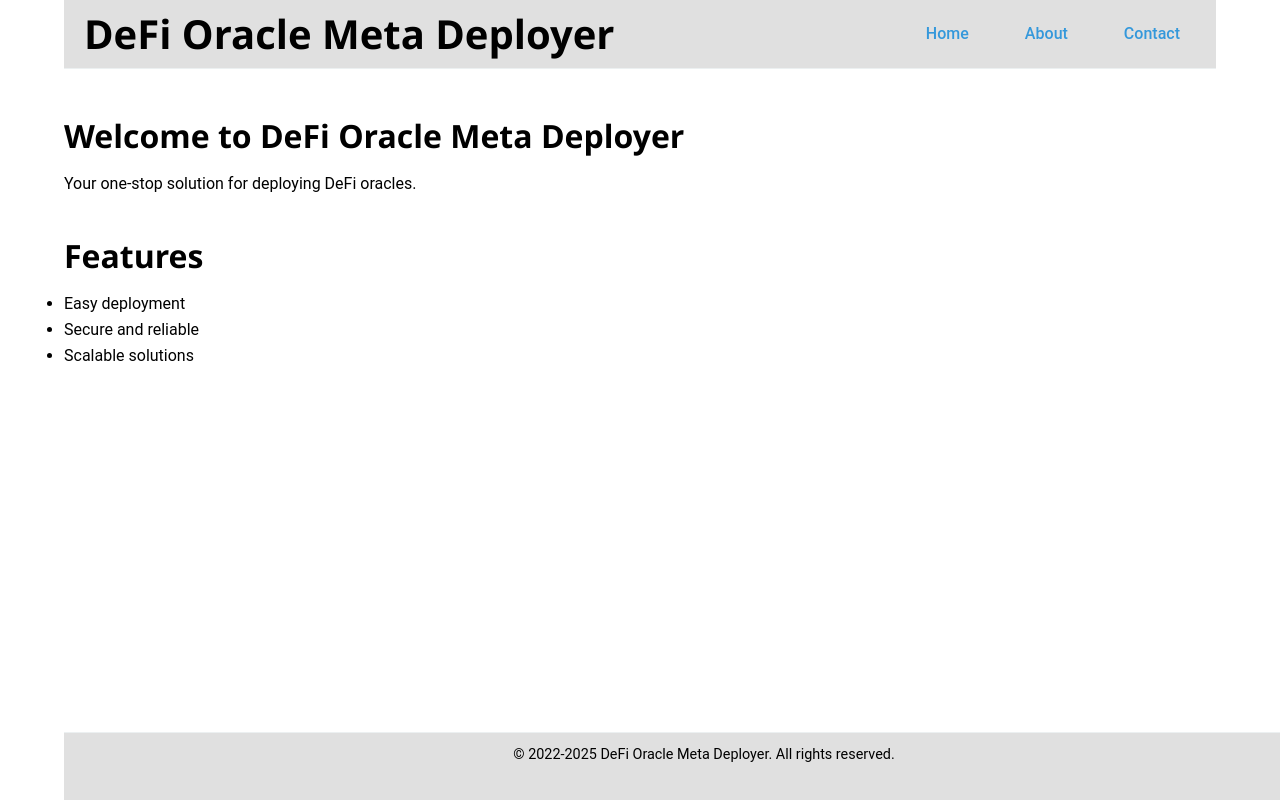
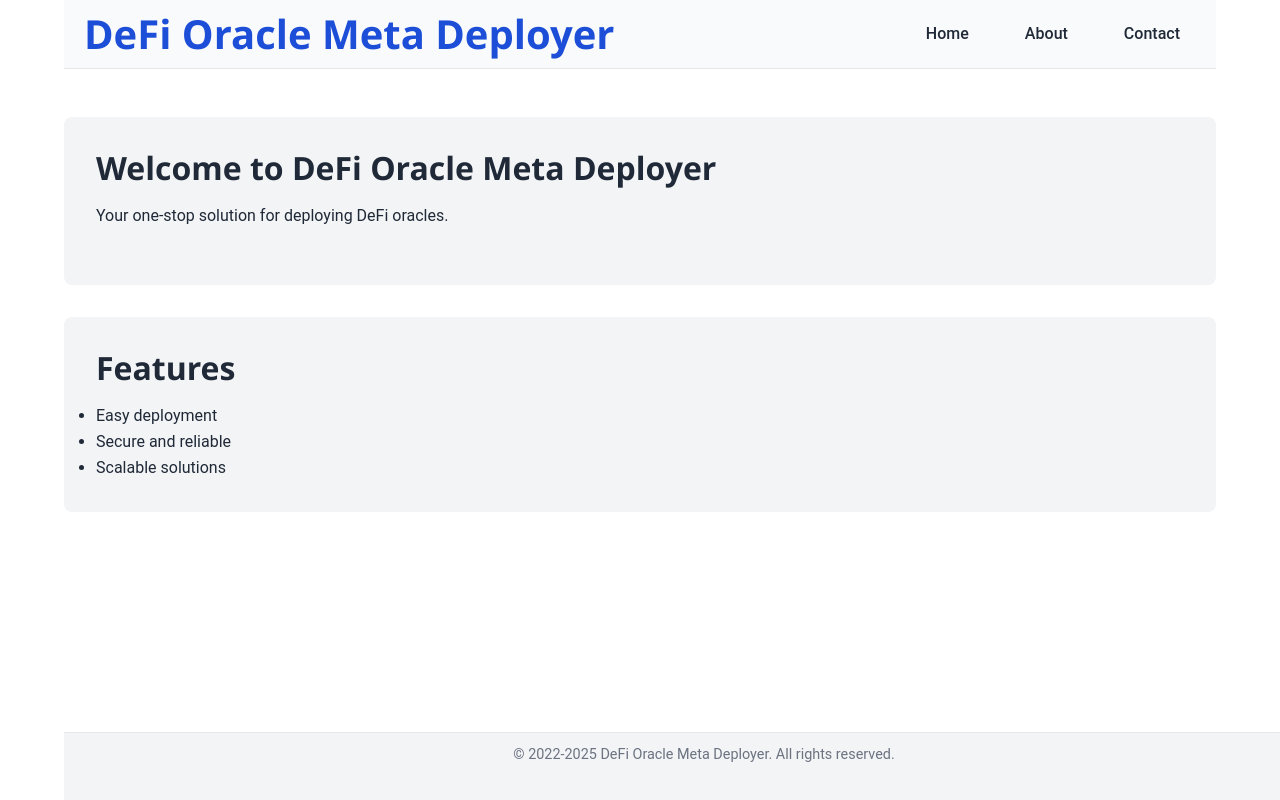
Before and after one commit to Defi-Oracle-Tooling/defi_oracle_meta_deployer, a Flask app: page / in a window 1280 px wide. Run offline with Flask 2, Linux system fonts and the light colour scheme; parts of the project's set-up code (start-up, migrations or seed data) failed here and were passed over.

Commit message:
Refactor day.css to implement a comprehensive light mode theme with a complete color palette and enhanced UI elements for improved styling and user experience

```diff
--- a/static/css/day.css
+++ b/static/css/day.css
@@ -1,10 +1,316 @@
-/* day.css - Day theme */
-body {
-    background-color: #fff;
-    color: #000;
+/* Light Mode Theme */
+:root {
+  /* Color Palette */
+  --primary-color: #2563eb; /* Blue */
+  --primary-light: #dbeafe;
+  --primary-dark: #1d4ed8;
+  --secondary-color: #10b981; /* Green */
+  --secondary-light: #d1fae5;
+  --secondary-dark: #059669;
+  --accent-color: #f59e0b; /* Amber */
+  --accent-light: #fef3c7;
+  --accent-dark: #d97706;
+
+  /* Neutral Colors */
+  --text-color: #1f2937;
+  --text-muted: #6b7280;
+  --background-color: #ffffff;
+  --background-alt: #f3f4f6;
+  --border-color: #e5e7eb;
+
+  /* UI Elements */
+  --card-bg: #ffffff;
+  --header-bg: #f9fafb;
+  --footer-bg: #f3f4f6;
+  --nav-hover: #dbeafe;
+
+  /* Shadow */
+  --box-shadow: 0 1px 3px rgba(0, 0, 0, 0.1), 0 1px 2px rgba(0, 0, 0, 0.06);
+  --box-shadow-lg: 0 10px 15px -3px rgba(0, 0, 0, 0.1), 0 4px 6px -2px rgba(0, 0, 0, 0.05);
+
+  /* Other Variables */
+  --success-color: #059669;
+  --error-color: #dc2626;
+  --warning-color: #d97706;
+  --info-color: #2563eb;
 }
 
-header, footer {
-    background-color: #e0e0e0;
-    color: #000;
+/* Base Overrides */
+body {
+  background-color: var(--background-color);
+  color: var(--text-color);
 }
+
+/* Header & Navigation */
+header {
+  background-color: var(--header-bg);
+  border-bottom: 1px solid var(--border-color);
+}
+
+header h1 {
+  color: var(--primary-dark);
+}
+
+nav a {
+  color: var(--text-color);
+}
+
+nav a:hover, nav a:focus {
+  background-color: var(--nav-hover);
+  color: var(--primary-dark);
+}
+
+/* Cards & Sections */
+.card {
+  background-color: var(--card-bg);
+  border: 1px solid var(--border-color);
+  box-shadow: var(--box-shadow);
+}
+
+section {
+  background-color: var(--background-alt);
+  border-radius: 8px;
+  padding: 2rem;
+  margin-bottom: 2rem;
+}
+
+/* Buttons */
+.btn {
+  background-color: var(--primary-color);
+  color: white;
+}
+
+.btn:hover {
+  background-color: var(--primary-dark);
+  box-shadow: var(--box-shadow-lg);
+}
+
+.btn-secondary {
+  background-color: var(--secondary-color);
+}
+
+.btn-secondary:hover {
+  background-color: var(--secondary-dark);
+}
+
+.btn-accent {
+  background-color: var(--accent-color);
+}
+
+.btn-accent:hover {
+  background-color: var(--accent-dark);
+}
+
+.btn-outline {
+  background-color: transparent;
+  border: 2px solid var(--primary-color);
+  color: var(--primary-color);
+}
+
+.btn-outline:hover {
+  background-color: var(--primary-light);
+}
+
+/* Links */
+a {
+  color: var(--primary-color);
+}
+
+a:hover, a:focus {
+  color: var(--primary-dark);
+}
+
+/* Footer */
+footer {
+  background-color: var(--footer-bg);
+  color: var(--text-muted);
+  border-top: 1px solid var(--border-color);
+}
+
+/* Form Elements */
+input, select, textarea {
+  border: 1px solid var(--border-color);
+  background-color: var(--background-color);
+  color: var(--text-color);
+  padding: 0.75rem 1rem;
+  border-radius: 4px;
+}
+
+input:focus, select:focus, textarea:focus {
+  border-color: var(--primary-color);
+  box-shadow: 0 0 0 3px var(--primary-light);
+  outline: none;
+}
+
+/* Tables */
+table {
+  width: 100%;
+  border-collapse: separate;
+  border-spacing: 0;
+  margin-bottom: 1.5rem;
+}
+
+th, td {
+  padding: 0.75rem 1rem;
+  text-align: left;
+  border-bottom: 1px solid var(--border-color);
+}
+
+th {
+  background-color: var(--background-alt);
+  font-weight: 600;
+  color: var(--text-color);
+}
+
+tr:hover {
+  background-color: var(--primary-light);
+}
+
+/* Alerts and Messages */
+.alert {
+  padding: 1rem;
+  border-radius: 4px;
+  margin-bottom: 1rem;
+  border-left: 4px solid transparent;
+}
+
+.alert-info {
+  background-color: var(--primary-light);
+  border-left-color: var(--info-color);
+  color: var(--info-color);
+}
+
+.alert-success {
+  background-color: var(--secondary-light);
+  border-left-color: var(--success-color);
+  color: var(--success-color);
+}
+
+.alert-warning {
+  background-color: var(--accent-light);
+  border-left-color: var(--warning-color);
+  color: var(--warning-color);
+}
+
+.alert-error {
+  background-color: #fee2e2;
+  border-left-color: var(--error-color);
+  color: var(--error-color);
+}
+
+/* Code blocks */
+code {
+  font-family: 'Courier New', monospace;
+  background: var(--background-alt);
+  padding: 0.2rem 0.4rem;
+  border-radius: 3px;
+  font-size: 0.9em;
+  color: var(--primary-dark);
+}
+
+pre {
+  background: var(--background-alt);
+  padding: 1rem;
+  border-radius: 4px;
+  overflow-x: auto;
+  border: 1px solid var(--border-color);
+  margin-bottom: 1.5rem;
+}
+
+pre code {
+  background: transparent;
+  padding: 0;
+  color: var(--text-color);
+}
+
+/* Additional UI Elements */
+.badge {
+  display: inline-block;
+  padding: 0.25rem 0.5rem;
+  font-size: 0.75rem;
+  font-weight: 600;
+  border-radius: 9999px;
+  background-color: var(--primary-light);
+  color: var(--primary-dark);
+}
+
+.badge-secondary {
+  background-color: var(--secondary-light);
+  color: var(--secondary-dark);
+}
+
+.badge-accent {
+  background-color: var(--accent-light);
+  color: var(--accent-dark);
+}
+
+/* Tooltips */
+.tooltip {
+  position: relative;
+  display: inline-block;
+  cursor: help;
+}
+
+.tooltip:hover::before {
+  content: attr(data-tooltip);
+  position: absolute;
+  bottom: 100%;
+  left: 50%;
+  transform: translateX(-50%);
+  padding: 0.5rem;
+  background-color: var(--text-color);
+  color: white;
+  border-radius: 4px;
+  font-size: 0.875rem;
+  white-space: nowrap;
+  z-index: 1;
+}
+
+/* Timeline */
+.timeline {
+  position: relative;
+  margin: 2rem 0;
+}
+
+.timeline::before {
+  content: '';
+  position: absolute;
+  top: 0;
+  bottom: 0;
+  left: 1rem;
+  width: 2px;
+  background-color: var(--border-color);
+}
+
+.timeline-item {
+  position: relative;
+  padding-left: 2.5rem;
+  margin-bottom: 1.5rem;
+}
+
+.timeline-item::before {
+  content: '';
+  position: absolute;
+  left: 0;
+  top: 0.25rem;
+  width: 1rem;
+  height: 1rem;
+  border-radius: 50%;
+  background-color: var(--primary-color);
+  border: 2px solid var(--background-color);
+}
+
+/* Progress bar */
+.progress {
+  height: 0.5rem;
+  background-color: var(--background-alt);
+  border-radius: 9999px;
+  overflow: hidden;
+  margin-bottom: 1rem;
+}
+
+.progress-bar {
+  height: 100%;
+  background-color: var(--primary-color);
+  border-radius: 9999px;
+}
```
